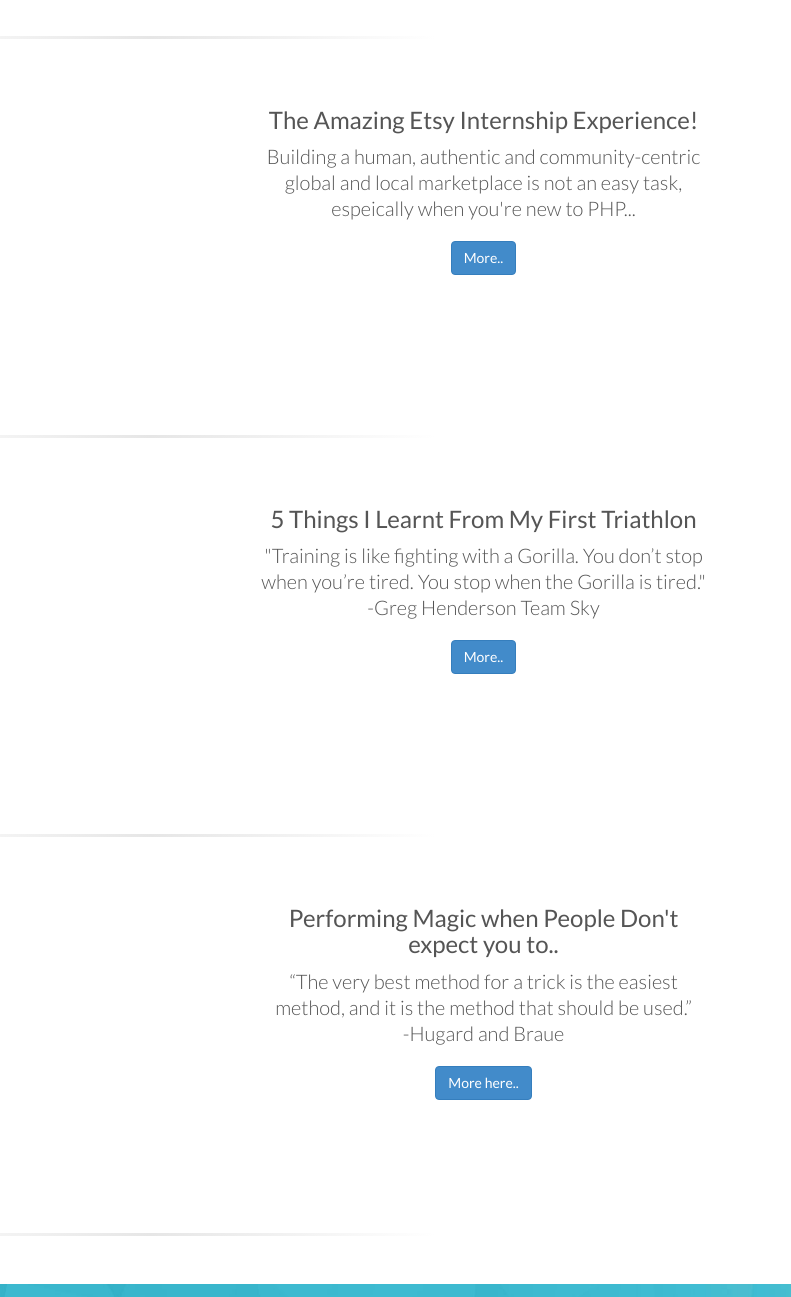
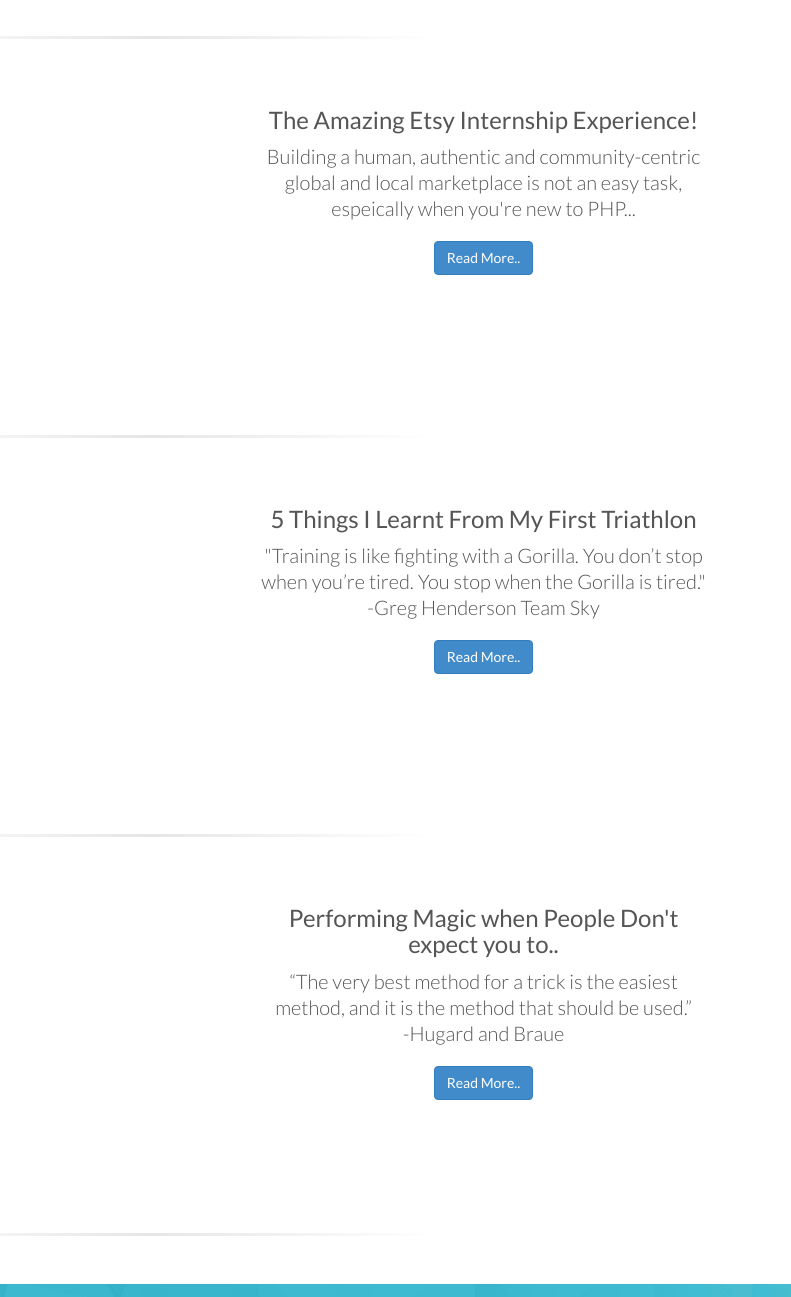
Before and after one commit to ddiddi/ddiddiMe, a plain HTML site: page index.html in a window 1280 px wide. Shown: the part 2940-4237 px from the top of the page, 489-1280 px from the left. Drawn offline with Linux system fonts and the light colour scheme.

Commit message:
Change Blog Button text

```diff
--- a/index.html
+++ b/index.html
@@ -219,7 +219,7 @@
                 <h3>The Amazing Etsy Internship Experience!</h3>
 
                 <p>Building a human, authentic and community-centric global and local marketplace is not an easy task, espeically when you're new to PHP...</p>
-                <a class="btn btn-primary" href="#">More..</a>
+                <a class="btn btn-primary" href="#">Read More..</a>
             </div>
         </div>
         <!-- /.row -->
@@ -236,7 +236,7 @@
                 <h3>5 Things I Learnt From My First Triathlon</h3>
 
                 <p>"Training is like fighting with a Gorilla. You don’t stop when you’re tired. You stop when the Gorilla is tired."<br> -Greg Henderson Team Sky</p>
-                <a class="btn btn-primary" href="#">More..  </a>
+                <a class="btn btn-primary" href="#">Read More..  </a>
             </div>
         </div>
         <!-- /.row -->
@@ -255,7 +255,7 @@
 
                 <p>“The very best method for a trick is the easiest method, and it is the method that should be used.” <br>
 -Hugard and Braue </p>
-                <a class="btn btn-primary" href="#">More here.. </a>
+                <a class="btn btn-primary" href="#">Read More.. </a>
             </div>
         </div>
         <!-- /.row -->
```
